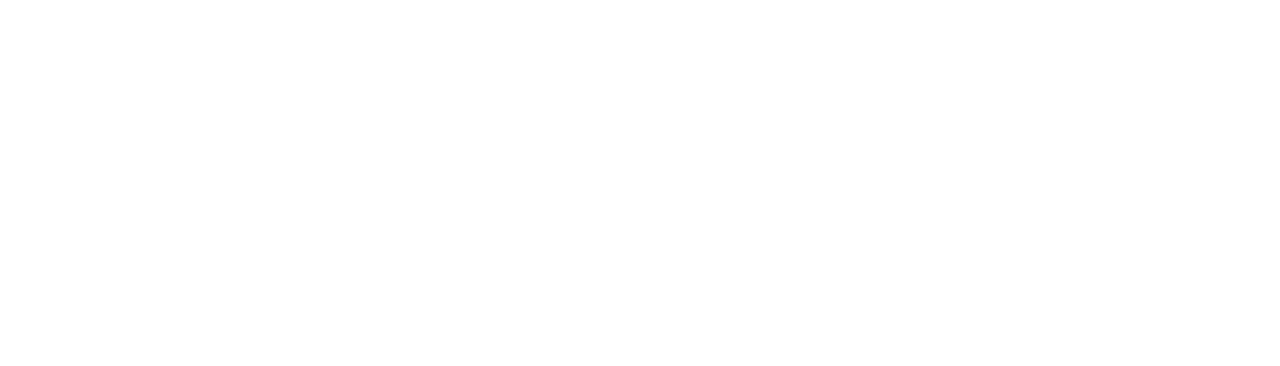
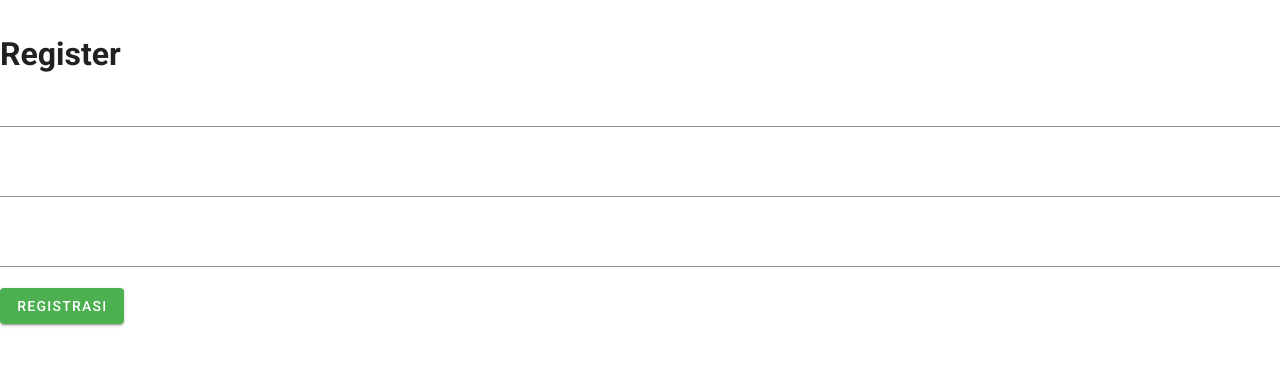
Before and after one commit to Capstone-Alta/fe-dapoint, a Vue app: page /regis in a window 1280 px wide. Shown: the top 366 px of the page. Built offline with nearby package versions, Linux system fonts and the light colour scheme.

Commit message:
create logins and regis page

```diff
--- a/src/router/index.js
+++ b/src/router/index.js
@@ -6,6 +6,8 @@
 import ListPulsa from "../views/ListPulsa.vue";
 import EMoney from "../views/EMoney.vue";
 import CashOut from "../views/CashOut.vue";
+import LoginAdmin from "../views/LoginAdmin.vue";
+import Register from "../views/Register.vue";
 
 Vue.use(VueRouter);
 
@@ -46,8 +48,17 @@
     // route level code-splitting
     // this generates a separate chunk (about.[hash].js) for this route
     // which is lazy-loaded when the route is visited.
-    component: () =>
-      import(/* webpackChunkName: "about" */ "../views/AboutView.vue"),
+    // component: () => import(/* webpackChunkName: "about" */ "../views/AboutView.vue"),
+  },
+  {
+    path: "/logins",
+    name: "logins",
+    component: LoginAdmin,
+  },
+  {
+    path: "/regis",
+    name: "regis",
+    component: Register,
   },
 ];
 
--- /dev/null
+++ b/src/views/LoginAdmin.vue
@@ -0,0 +1,18 @@
+<template>
+  <div>
+    <h1>Welcome to The DaPoint To Admin</h1>
+    <v-form ref="form" v-model="valid" lazy-validation>
+      <v-text-field v-model="email"> </v-text-field>
+    </v-form>
+    <v-form ref="form" v-model="valid" lazy-validation>
+      <v-text-field v-model="password"> </v-text-field>
+    </v-form>
+    <v-btn color="success" class="mr-4">Login </v-btn>
+  </div>
+</template>
+
+<script>
+export default {
+  name: "logins",
+};
+</script>
--- /dev/null
+++ b/src/views/Register.vue
@@ -0,0 +1,21 @@
+<template>
+  <div>
+    <h1>Register</h1>
+    <v-form ref="form" v-model="valid" lazy-validation>
+      <v-text-field v-model="email"> </v-text-field>
+    </v-form>
+    <v-form ref="form" v-model="valid" lazy-validation>
+      <v-text-field v-model="password"> </v-text-field>
+    </v-form>
+    <v-form ref="form" v-model="valid" lazy-validation>
+      <v-text-field v-model="notlp"> </v-text-field>
+    </v-form>
+    <v-btn color="success" class="mr-4">Registrasi </v-btn>
+  </div>
+</template>
+
+<script>
+export default {
+  name: "regis",
+};
+</script>
```
Also changed, not shown: 2 other files (tests, documents, lock files or other folders).
